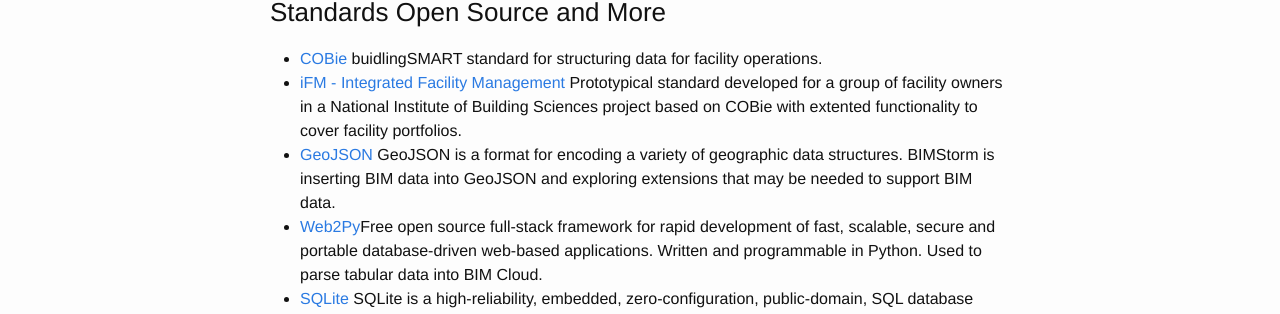
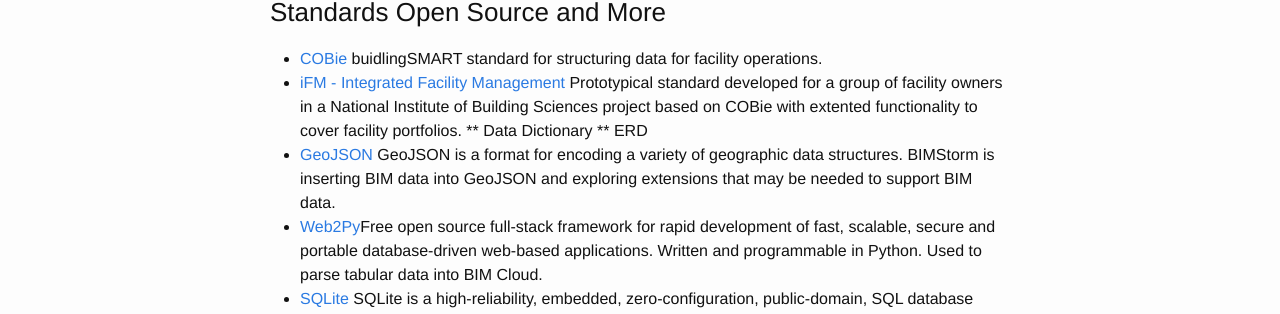
Before and after one commit to buildingSMARTalliance/BIMStorm, a Jekyll site: the page built from _posts/2016-09-16-Tools.markdown, in a window 1280 px wide. Shown: the part 828-1142 px from the top of the page. Built offline with Jekyll 4.4.1, drawn with Linux system fonts in a browser that asks for light colours.

Commit message:
Update 2016-09-16-Tools.markdown

```diff
--- a/_posts/2016-09-16-Tools.markdown
+++ b/_posts/2016-09-16-Tools.markdown
@@ -29,6 +29,8 @@
 ### Standards Open Source and More
  * [COBie](http://wbdg.org/resources/cobie.php) buidlingSMART standard for structuring data for facility operations.
  * [iFM - Integrated Facility Management](http://FEDifm.org) Prototypical standard developed for a group of facility owners in a National Institute of Building Sciences project based on COBie with extented functionality to cover facility portfolios.
+ ** Data Dictionary
+** ERD
  * [GeoJSON](http://geojson.org/) GeoJSON is a format for encoding a variety of geographic data structures. BIMStorm is inserting BIM data into GeoJSON and exploring extensions that may be needed to support BIM data.
  * [Web2Py](http://www.web2py.com/)Free open source full-stack framework for rapid development of fast, scalable, secure and portable database-driven web-based applications. Written and programmable in Python. Used to parse tabular data into BIM Cloud.
  * [SQLite](https://www.sqlite.org/) SQLite is a high-reliability, embedded, zero-configuration, public-domain, SQL database engine. SQLite is the most used database engine in the world.
```
